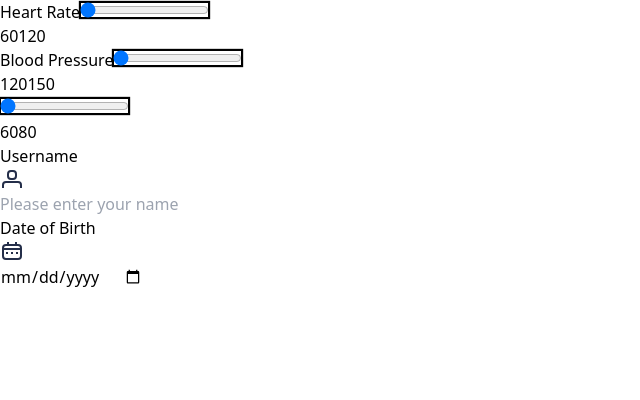
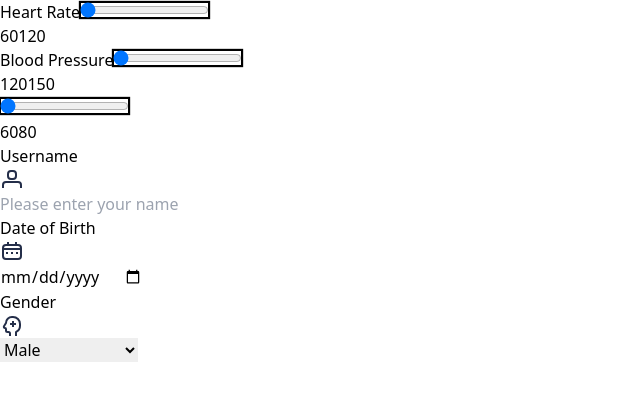
Before and after one commit to HUSS41N/jivi, a React (Vite) app: page / in a window 1280 px wide. Shown: the top 400 px of the page, without its empty margins (0-640 px from the left). Built offline with nearby package versions, Linux system fonts and the light colour scheme.

Commit message:
Select option

```diff
--- /dev/null
+++ b/src/components/SelectInput/SelectInput.jsx
@@ -0,0 +1,30 @@
+import React from "react";
+
+const SelectInput = ({ label, icon, val, setVal, options, placeholder }) => {
+  return (
+    <div className="flex flex-col space-y-1">
+      {label && (
+        <label className="text-sm font-semibold text-gray-700">{label}</label>
+      )}
+      <div className="relative flex items-center border border-gray-300 rounded-lg">
+        <img src={icon} alt="Calendar" className="w-5 h-5 ml-2" />
+        <select
+          value={val}
+          onChange={(e) => setVal(e.target.value)}
+          className="flex-1 p-2 appearance-none outline-none bg-transparent cursor-pointer"
+        >
+          <option value="" disabled>
+            {placeholder}
+          </option>
+          {options.map((option) => (
+            <option key={option.value} value={option.value} className="p-2">
+              {option.label}
+            </option>
+          ))}
+        </select>
+      </div>
+    </div>
+  );
+};
+
+export default SelectInput;
--- a/src/pages/details/Details.jsx
+++ b/src/pages/details/Details.jsx
@@ -3,13 +3,21 @@ import RangeSlider from "../../components/RangeSlider/RangeSlider";
 import InputText from "../../components/InputText/InputText";
 import UserIcon from "../../assets/user.svg";
 import CalendarIcon from "../../assets/calendar.svg";
+import GenderIcon from "../../assets/gender.svg";
 import DateOfBirthInput from "../../components/DateOfBirthInput/DateOfBirthInput";
+import SelectInput from "../../components/SelectInput/SelectInput";
 const Details = () => {
   const [heartRate, setHeartRate] = useState(0);
   const [bloodPressure, setBloodPressure] = useState(0);
   const [anotherBloodPressure, setAnotherBloodPressure] = useState(0);
   const [userName, setUserName] = useState("");
   const [dob, setDob] = useState("");
+  const [gender,setGender] = useState("Male")
+  const options = [
+    { value: 'male', label: 'Male' },
+    { value: 'female', label: 'Female' },
+    { value: 'other', label: 'Other' },
+  ];
 
   return (
     <div>
@@ -48,6 +56,14 @@ const Details = () => {
         setVal={setDob}
         placeholder="Select your date of birth"
       />
+        <SelectInput
+        label="Gender"
+        icon={GenderIcon}
+        val={gender}
+        setVal={setGender}
+        options={options}
+        placeholder="Select a Gender"
+      />
     </div>
   );
 };
```
Also changed, not shown: src/assets/gender.svg (added).
